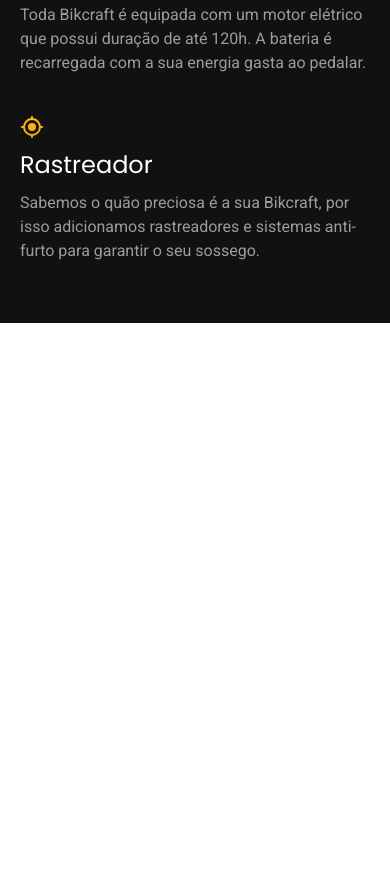
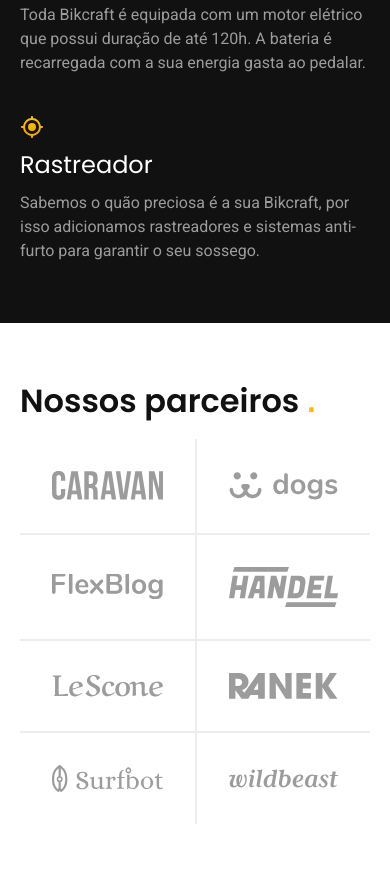
Before and after one commit to jotaFonseca/bikcraft, a plain HTML site: page index.html in a window 390 px wide. Shown: the part 1959-2843 px from the top of the page. Before the commit the page ends 2282 px from the top, so only its background shows below. Drawn offline with Linux system fonts and the light colour scheme.

Commit message:
commit parceiros

```diff
--- /dev/null
+++ b/assets/css/home/parceiros.css
@@ -0,0 +1,57 @@
+.partners {
+    padding-top: 60px;
+    padding-bottom: 120px;
+}
+
+.partners h2 {
+    margin-bottom: 60px;
+}
+
+.partners ul {
+    display: grid;
+    grid-template-columns: repeat(4, 1fr);
+    padding: 0 20px;
+    max-width: 1400px;
+    margin: 0 auto;
+}
+
+.partners li {
+    display: flex;
+    padding: 32px;
+    border-left: 2px solid var(--cor-2);
+}
+
+.partners li:first-child,
+.partners li:nth-child(5) {
+    border-left: none;
+}
+
+.partners li:nth-child(n + 5) {
+    border-top: 2px solid var(--cor-2);
+}
+
+.partners img {
+    margin: auto;
+}
+
+@media (max-width: 800px) {
+    .partners {
+      padding-bottom: 60px;
+    }
+
+    .partners h2 {
+        margin-bottom: 20px;
+    }
+
+    .partners ul {
+        grid-template-columns: repeat(2, 1fr);
+    }
+
+    .partners li:nth-child(n + 3) {
+        border-top: 2px solid var(--cor-2);
+    }
+
+    .partners li:nth-child(odd) {
+        border-left: none;
+    }
+}
--- a/assets/css/style.css
+++ b/assets/css/style.css
@@ -4,6 +4,7 @@
 
 /* Home */
 @import "./home/main.css";
+@import "./home/parceiros.css";
 
 /* Utilitários */
 @import "./utilidades/componentes.css";
--- a/index.html
+++ b/index.html
@@ -103,6 +103,21 @@
             </div>
         </div>
     </article>
+
+    <section class="partners" aria-label="Nossos Parceiros">
+        <h2 class="font-1-xxl container">Nossos parceiros <span class="cor-p1">.</span></h2>
+
+        <ul>
+            <li><img src="./assets/img/parceiros/caravan.svg" alt="Caravan"></li>
+            <li><img src="./assets/img/parceiros/dogs.svg" alt="Dogs"></li>
+            <li><img src="./assets/img/parceiros/flexblog.svg" alt="Flexblog"></li>
+            <li><img src="./assets/img/parceiros/handel.svg" alt="Handel"></li>
+            <li><img src="./assets/img/parceiros/lescone.svg" alt="Lescone"></li>
+            <li><img src="./assets/img/parceiros/ranek.svg" alt="Ranek"></li>
+            <li><img src="./assets/img/parceiros/surfbot.svg" alt="Surfbot"></li>
+            <li><img src="./assets/img/parceiros/wildbeast.svg" alt="WildBeast"></li>
+        </ul>
+    </section>
 </body>
 
 </html>
```
